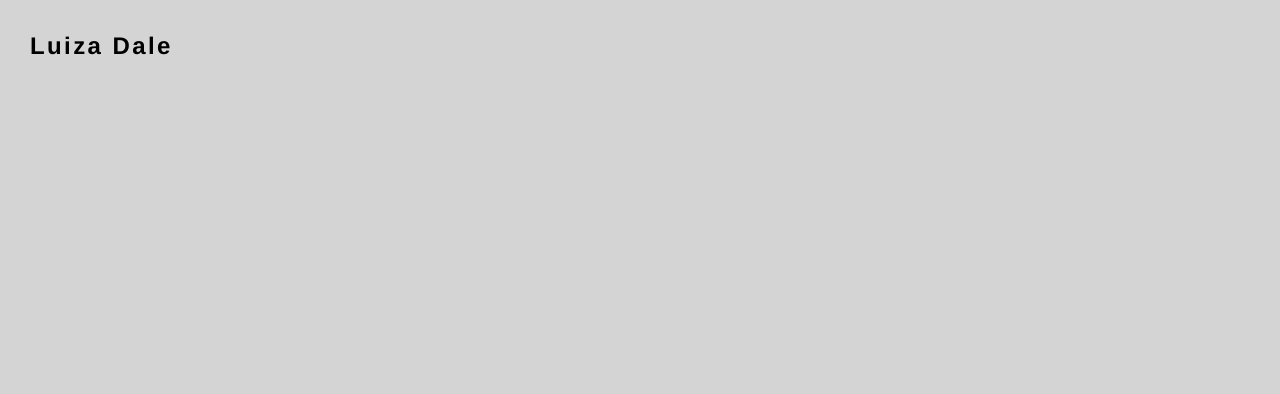
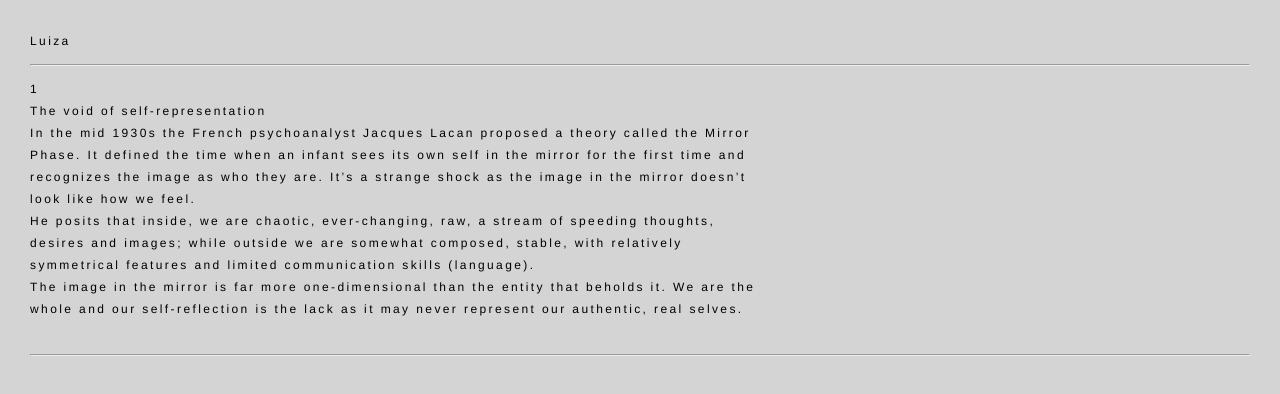
Before and after one commit to daleluiza/yale-spring-20, a plain HTML site: page index.html in a window 1280 px wide. Drawn offline with Linux system fonts and the light colour scheme.

Commit message:
Added P1: Void

```diff
--- a/assets/main.css
+++ b/assets/main.css
@@ -4,6 +4,10 @@ body {
 	font-family: helvetica, arial, sans-serif;
 	font-size: 12px;
 	letter-spacing: .2em;
-	line-height: 32px;
+	line-height: 22px;
 	color: black;
 }
+
+p {
+	width: 60%;
+}
--- a/index.html
+++ b/index.html
@@ -10,8 +10,19 @@
 </head>
 
 <body>
-  <div>
-      <h1>Luiza Dale</h1>
-  </div>
+
+      <p>Luiza</p>
+<hr>
+
+<p>1<br>
+  The void of self-representation<br>
+
+In the mid 1930s the French psychoanalyst Jacques Lacan proposed a theory called the Mirror Phase. It defined the time when an infant sees its own self in the mirror for the first time and recognizes the image as who they are. It’s a strange shock as the image in the mirror doesn’t look like how we feel.<br>
+
+He posits that inside, we are chaotic, ever-changing, raw, a stream of speeding thoughts, desires and images; while outside we are somewhat composed, stable, with relatively symmetrical features and limited communication skills (language).<br>
+
+The image in the mirror is far more one-dimensional than the entity that beholds it. We are the whole and our self-reflection is the lack as it may never represent our authentic, real selves.<br><br>
+</p>
+<hr>
 </body>
 </html>
```
Also changed, not shown: 1 other file.
